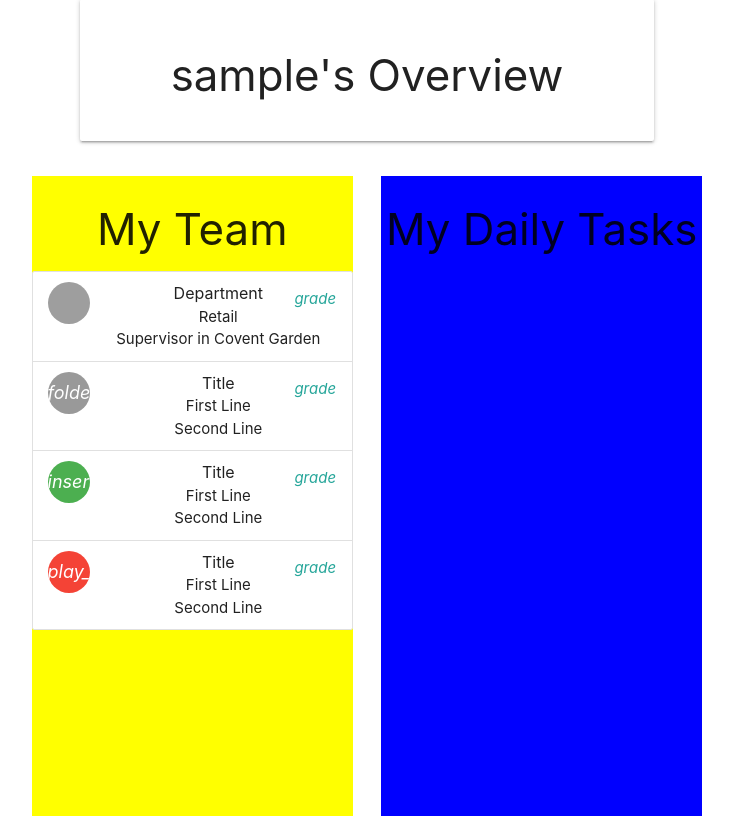
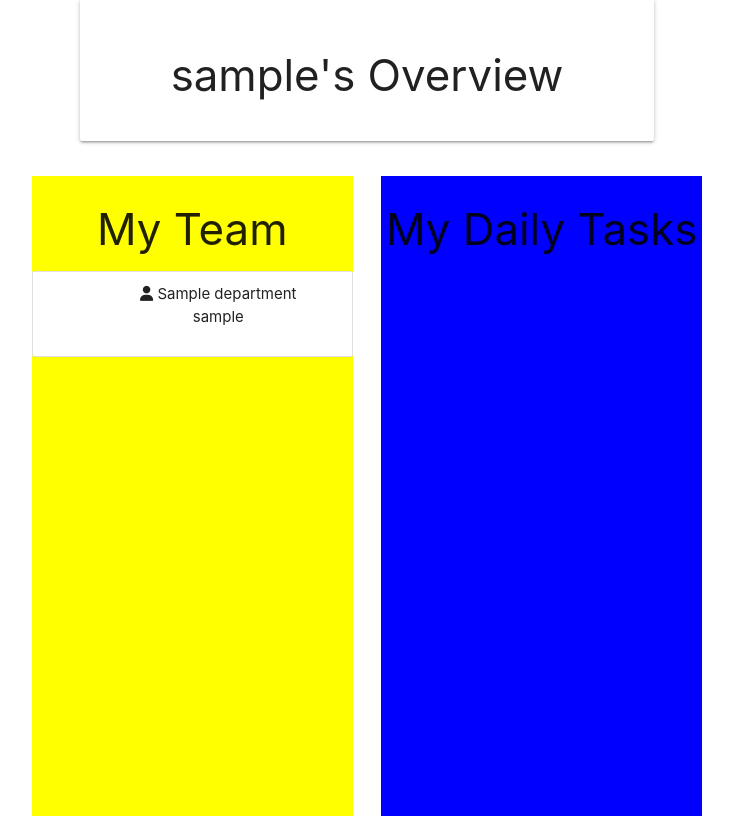
Before and after one commit to Mark-Assessment/D-Santana-retail-store-M3-2, a Flask app: page /profile/1 in a window 1280 px wide. Shown: the part 73-909 px from the top of the page, without its empty margins (273-1006 px from the left). Run offline with Flask 3, Linux system fonts and the light colour scheme; the visitor is signed in with stand-in values (Sample User, id 1); a database or web service that is not in the repository returns one stand-in record (values such as "Sample title"); some libraries are stand-ins or nearby versions; grey boxes are pictures that could not be loaded.

Commit message:
Add name, department attributes tables

```diff
--- a/app.py
+++ b/app.py
@@ -38,6 +38,8 @@ def register():
 
         register = {
             "username": request.form.get("username").lower(),
+            "name": request.form.get("name").lower(),
+            "department": request.form.get("department").lower(),
             "password": generate_password_hash(request.form.get("password"))
         }
         mongo.db.users.insert_one(register)
@@ -47,6 +49,7 @@ def register():
         flash("Registration Successful")
         return redirect(url_for("profile", username=session["user"]))
 
+      # Retrieve users from the database
     return render_template("register.html")
 
 
@@ -84,9 +87,10 @@ def profile(username):
     # grab the session user's username from the database
     username = mongo.db.users.find_one(
         {"username": session["user"]})["username"]
+    users = mongo.db.users.find()
 
     if session["user"]:
-        return render_template("profile.html", username=username)
+        return render_template("profile.html", username=username, users=users)
 
     return redirect(url_for("login"))
 
--- a/templates/profile.html
+++ b/templates/profile.html
@@ -19,39 +19,16 @@
                 <h3 class="">
                     My Team
                 </h3>
-                <ul class="collection">
+                <ul class="collection ">
+                    {% for user in users %}
                     <li class="collection-item avatar">
-                        <img src="static/images/profile-picture-1.png" alt="picture-1" class="circle">
-                        <span class="title">Department</span>
-                        <p>Retail <br>
-                            Supervisor in Covent Garden
+                        <i class="fa-solid fa-user"></i>
+                            {{ user.department }}
+                            <span class="title"></span>
+                        <p>{{ user.username }} <br>
                         </p>
-                        <a href="#!" class="secondary-content"><i class="material-icons">grade</i></a>
                     </li>
-                    <li class="collection-item avatar">
-                        <i class="material-icons circle">folder</i>
-                        <span class="title">Title</span>
-                        <p>First Line <br>
-                            Second Line
-                        </p>
-                        <a href="#!" class="secondary-content"><i class="material-icons">grade</i></a>
-                    </li>
-                    <li class="collection-item avatar">
-                        <i class="material-icons circle green">insert_chart</i>
-                        <span class="title">Title</span>
-                        <p>First Line <br>
-                            Second Line
-                        </p>
-                        <a href="#!" class="secondary-content"><i class="material-icons">grade</i></a>
-                    </li>
-                    <li class="collection-item avatar">
-                        <i class="material-icons circle red">play_arrow</i>
-                        <span class="title">Title</span>
-                        <p>First Line <br>
-                            Second Line
-                        </p>
-                        <a href="#!" class="secondary-content"><i class="material-icons">grade</i></a>
-                    </li>
+                    {% endfor %}
                 </ul>
             </div>
             <div class="custom-div divtwo hoverable">
```
Also changed, not shown: templates/register.html (+18 -0 lines).
